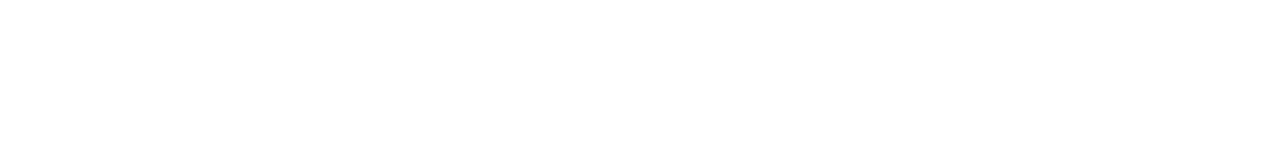
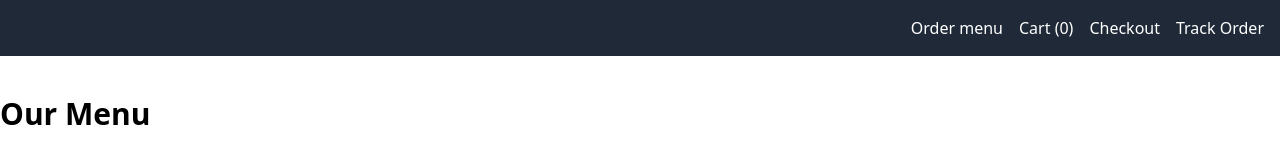
Before and after one commit to nolrm/vue-store, a Vue app: page /menu in a window 1280 px wide. Before the commit this address had no page. Shown: the top 146 px of the page. Built offline with nearby package versions, Linux system fonts and the light colour scheme; no server answers.

Commit message:
Change router compatible to thirdparty

```diff
--- a/src/components/MainNav.vue
+++ b/src/components/MainNav.vue
@@ -2,17 +2,17 @@
   <nav class="bg-gray-800 p-4">
     <div class="container mx-auto flex items-center justify-between">
       <div>
-        <a href="/">
+        <!-- <a href="/">
           <img src="/logo.svg" alt="Vue Store" class="w-12 h-12" />
-        </a>
+        </a> -->
       </div>
       <div class="space-x-4">
         <!-- Menu Links -->
-        <a href="/" class="text-white">Home</a>
-        <a href="/order" class="text-white">Order menu</a>
-        <a href="/checkout" class="text-white">Cart ({{ totalQty }})</a>
-        <a href="/checkout" class="text-white">Checkout</a>
-        <a href="/track-order" class="text-white">Track Order</a>
+        <!-- <a href="/" class="text-white">Home</a> -->
+        <a href="/menu" class="text-white">Order menu</a>
+        <a href="/menu/checkout" class="text-white">Cart ({{ totalQty }})</a>
+        <a href="/menu/checkout" class="text-white">Checkout</a>
+        <a href="/menu/trackorder" class="text-white">Track Order</a>
       </div>
     </div>
   </nav>
@@ -23,7 +23,7 @@
   computed: {
     totalQty() {
       // Access the getter from the store
-        return this.$store.getters['cartTotalItems'] || 0;
+      return this.$store.getters["cartTotalItems"] || 0;
     },
   },
   methods: {
--- a/src/layouts/MainLayout.vue
+++ b/src/layouts/MainLayout.vue
@@ -11,9 +11,9 @@
     </main>
 
     <!-- Footer -->
-    <footer class="bg-gray-800 p-4">
+    <!-- <footer class="bg-gray-800 p-4">
       <p class="text-white text-center">Vue Store @nolrm</p>
-    </footer>
+    </footer> -->
   </div>
 </template>
 
```
Also changed, not shown: src/router/index.js (+11 -11 lines). Lines whose indentation alone changed are shown as unchanged.
